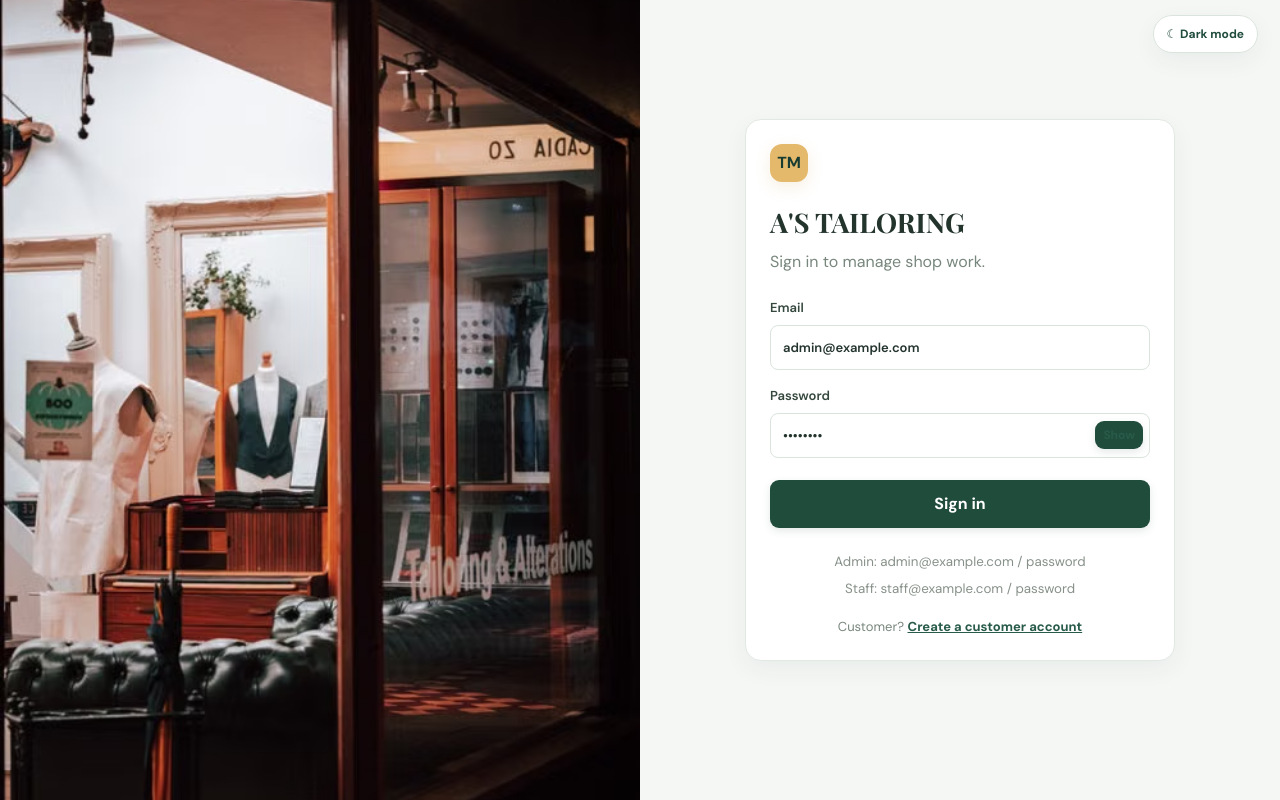
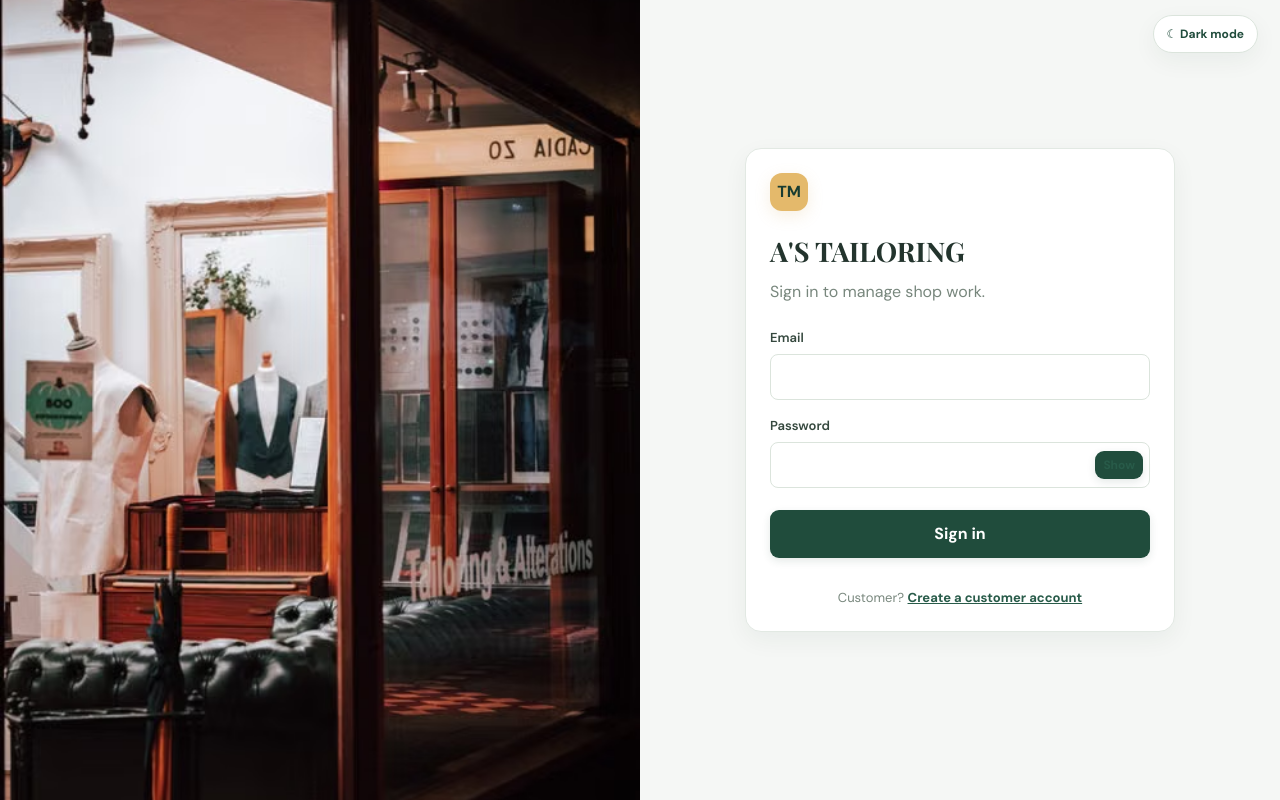
Before and after one commit to laniel2/DC4_Salada_Final_Laravel_React, a React (Vite) app in the folder frontend/: page /login in a window 1280 px wide. Built offline with nearby package versions, Linux system fonts and the light colour scheme; no server answers.

Commit message:
update login page

```diff
--- a/frontend/src/pages/Login.jsx
+++ b/frontend/src/pages/Login.jsx
@@ -7,9 +7,9 @@ import usePersistentDraft from '../hooks/usePersistentDraft'
 export default function Login() {
   const { login } = useAuth()
   const navigate = useNavigate()
-  const [loginDraft, setLoginDraft] = usePersistentDraft('tailoring-login-draft', { email: 'admin@example.com' })
+  const [loginDraft, setLoginDraft] = usePersistentDraft('tailoring-login-draft-v2', { email: '' })
   const email = loginDraft.email
-  const [password, setPassword] = useState('password')
+  const [password, setPassword] = useState('')
   const [error, setError] = useState('')
   const [busy, setBusy] = useState(false)
   const [showPassword, setShowPassword] = useState(false)
@@ -70,10 +70,6 @@ export default function Login() {
           </div>
         </label>
         <button disabled={busy}>{busy ? 'Signing in...' : 'Sign in'}</button>
-        <div className="demo-credentials">
-          <small>Admin: admin@example.com / password</small>
-          <small>Staff: staff@example.com / password</small>
-        </div>
         <p className="auth-switch">
           Customer? <Link to="/register">Create a customer account</Link>
         </p>
--- a/frontend/src/styles.css
+++ b/frontend/src/styles.css
@@ -391,12 +391,6 @@ select {
   border-radius: 8px;
   background: #fff;
   color: #304a3e;
-}
-
-.demo-credentials {
-  display: grid;
-  gap: 7px;
-  margin: 10px 0 18px;
 }
 
 .auth-switch {
```
